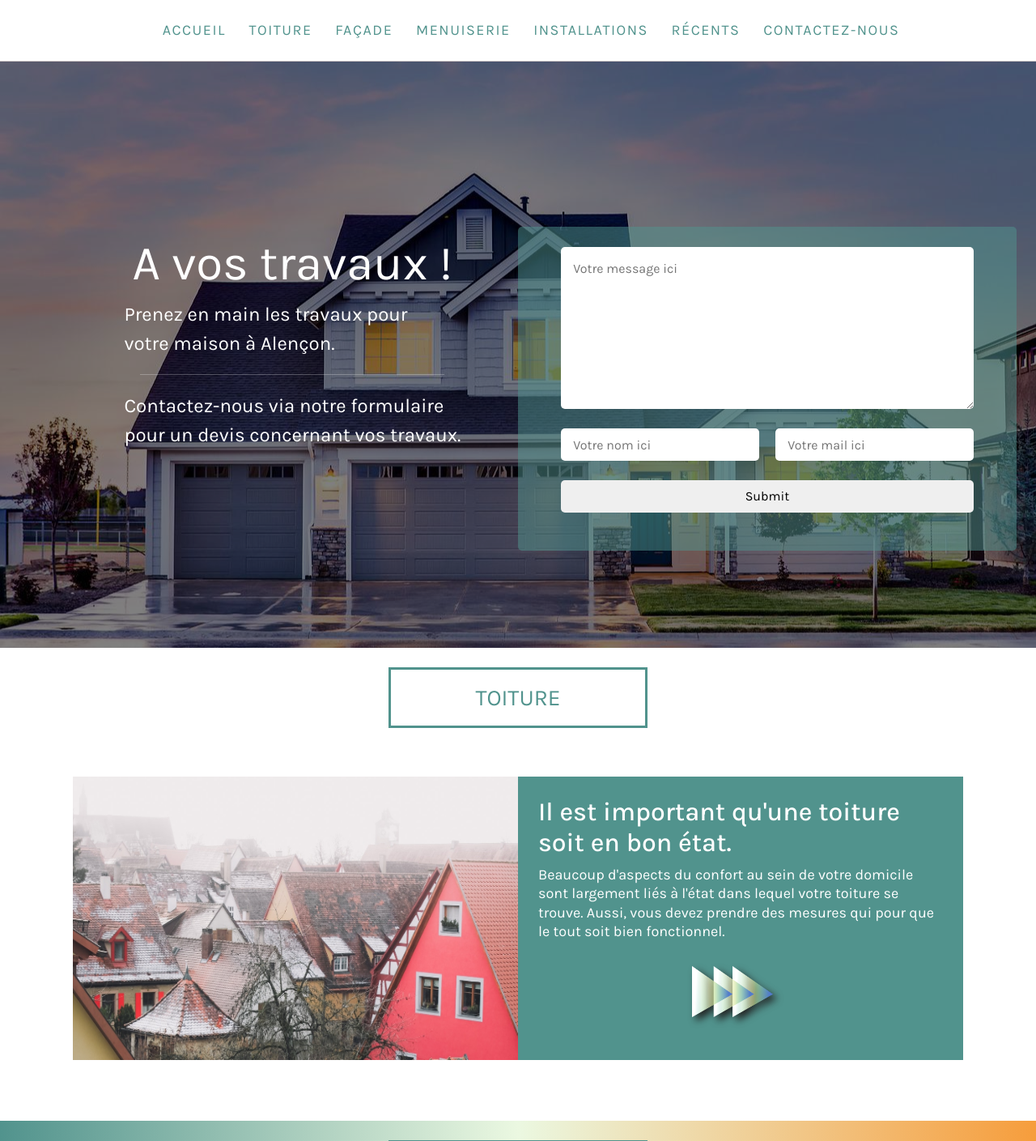
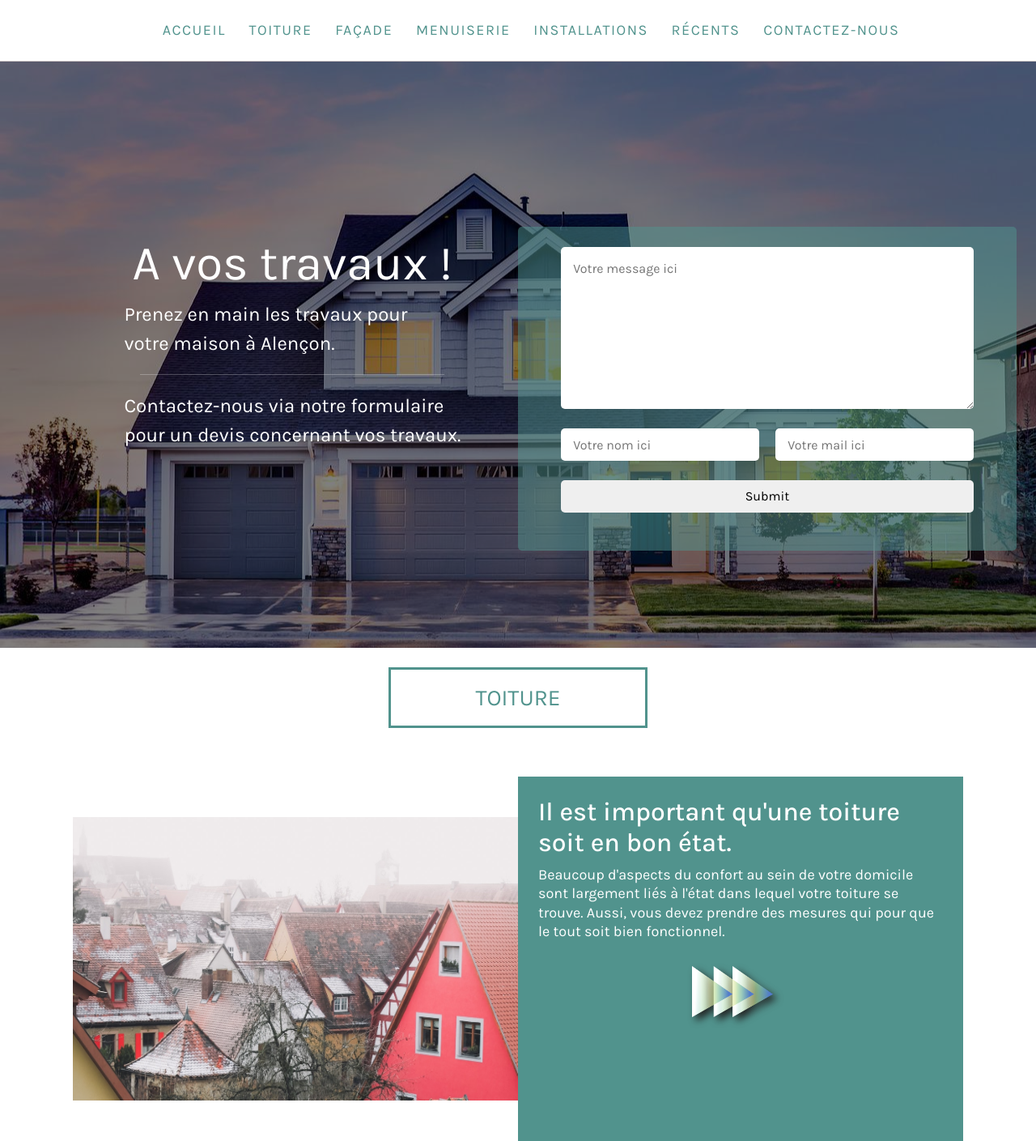
Before and after one commit to JojoIsCoding/travaux-blog, a Next.js app: page / in a window 1280 px wide. Shown: the top 1409 px of the page at 81% size. Built offline with nearby package versions, Linux system fonts and the light colour scheme; no server answers; a web font is replaced by a local one.

Commit message:
longer cards

```diff
--- a/styles/homepage/menuCard.module.css
+++ b/styles/homepage/menuCard.module.css
@@ -25,7 +25,7 @@
   .text{
     max-width: 550px;
     width: 100%;
-    height: 350px;
+    height: 450px;
     padding : 25px;
     font-size: 24px;
     background-color: rgb(81,147,141);
```
